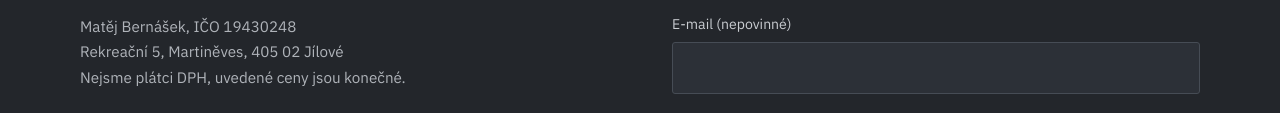
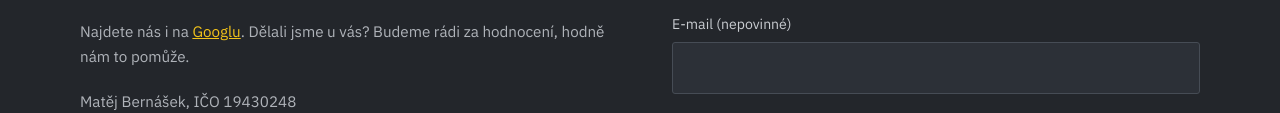
Before and after one commit to Rega85/MZ-stavebn-pr-ce, a plain HTML site: page index.html in a window 1280 px wide. Shown: the part 6179-6292 px from the top of the page. Drawn offline with Linux system fonts and the light colour scheme.

Commit message:
odkaz na Google recenze v kontaktni sekci
Co-Authored-By: Claude Sonnet 5 <noreply@anthropic.com>

```diff
--- a/index.html
+++ b/index.html
@@ -479,6 +479,7 @@ footer .credit a:hover{color:var(--rule);border-bottom-color:var(--rule)}
         <a href="tel:+420775356068" class="big">775 356 068</a>
         <p class="sub">Po–Pá 7:00–18:00. Když to nezvedneme, jsme na střeše nebo pod vanou. Zavoláme zpět.</p>
         <p class="sub" style="margin-top:1.5rem"><a href="mailto:veskerestavebniprace01@gmail.com">veskerestavebniprace01@gmail.com</a><br>Děčín, Ústecký kraj</p>
+        <p class="sub" style="margin-top:1.5rem">Najdete nás i na <a href="https://www.google.com/maps/search/?api=1&amp;query=MZ+rekonstrukce+D%C4%9B%C4%8D%C3%ADn" target="_blank" rel="noopener" style="color:var(--rule)">Googlu</a>. Dělali jsme u vás? Budeme rádi za hodnocení, hodně nám to pomůže.</p>
         <p class="sub" style="margin-top:1.2rem">Matěj Bernášek, IČO 19430248<br>Rekreační 5, Martiněves, 405 02 Jílové<br>Nejsme plátci DPH, uvedené ceny jsou konečné.</p>
       </div>
       <form action="https://api.web3forms.com/submit" method="POST">
```
